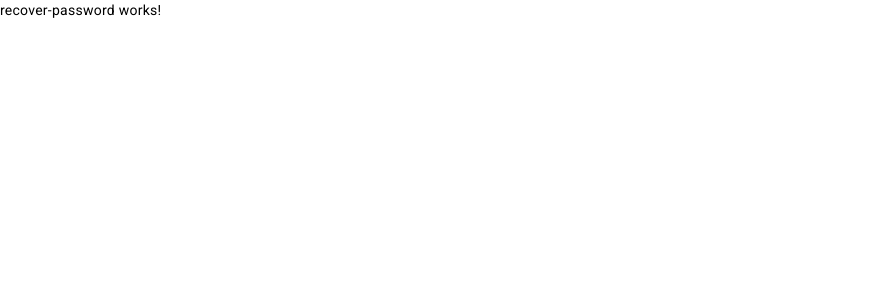
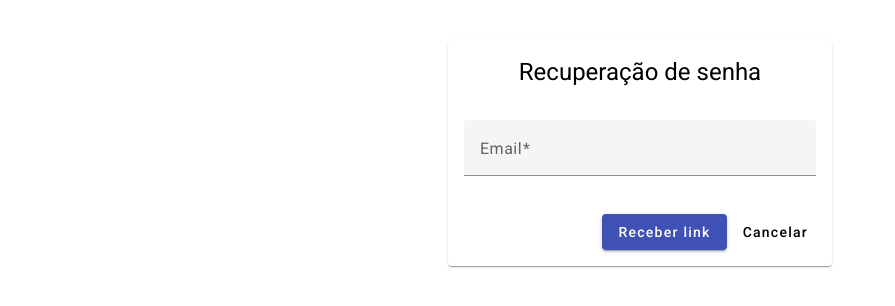
Before and after one commit to leandroltfx/free-chat-front-angular, an Angular app: page /recover-password in a window 1280 px wide. Shown: the top 306 px of the page, without its empty margins (0-895 px from the left). Built offline with nearby package versions, Linux system fonts and the light colour scheme.

Commit message:
criando formulário de recuperação de senha

```diff
--- a/src/app/features/recover-password/recover-password.component.html
+++ b/src/app/features/recover-password/recover-password.component.html
@@ -1 +1,25 @@
-<p>recover-password works!</p>
+<div class="hc-w-30 hc-center hc-ptop-5">
+    <mat-card>
+        <header class="hc-txt-center hc-ptop-2">
+            <h1>Recuperação de senha</h1>
+        </header>
+        <mat-card-content class="hc-ptop-2">
+            <form [formGroup]="recoverPasswordForm" (submit)="sendLinktoEmail()">
+                <mat-form-field class="hc-w-100 hc-ptop-2">
+                    <mat-label>Email</mat-label>
+                    <input matInput formControlName="email" required>
+                    <mat-error *ngIf="recoverPasswordForm.controls['email'].hasError('required')">
+                        Informe o seu email
+                    </mat-error>
+                    <mat-error *ngIf="recoverPasswordForm.controls['email'].hasError('pattern')">
+                        Email inválido
+                    </mat-error>
+                </mat-form-field>
+                <footer class="hc-txt-right hc-ptop-2">
+                    <button type="submit" mat-raised-button color="primary" class="hc-mright-1">Receber link</button>
+                    <button type="button" mat-button [routerLink]="['/login']">Cancelar</button>
+                </footer>
+            </form>
+        </mat-card-content>
+    </mat-card>
+</div>
--- a/src/app/features/recover-password/recover-password.component.ts
+++ b/src/app/features/recover-password/recover-password.component.ts
@@ -1,4 +1,5 @@
 import { Component } from '@angular/core';
+import { FormBuilder, FormGroup, Validators } from '@angular/forms';
 
 @Component({
   selector: 'hc-recover-password',
@@ -7,4 +8,28 @@ import { Component } from '@angular/core';
 })
 export class RecoverPasswordComponent {
 
+  private _patternEmail: RegExp = /^[a-zA-Z0-9._%+-]+@[a-zA-Z0-9.-]+\.[a-zA-Z]{2,}$/;
+
+  public recoverPasswordForm!: FormGroup;
+
+  constructor(
+    private readonly _formBuilder: FormBuilder,
+  ) {}
+
+  ngOnInit(): void {
+    this.recoverPasswordForm = this._buildRecoverPasswordForm();
+  }
+
+  private _buildRecoverPasswordForm(): FormGroup {
+    return this._formBuilder.group({
+      email: ['', [Validators.required, Validators.pattern(this._patternEmail)]]
+    });
+  }
+
+  public sendLinktoEmail(): void {
+    if (this.recoverPasswordForm.valid) {
+      console.log('send email');
+    }
+  }
+
 }
```
Also changed, not shown: src/app/features/recover-password/recover-password.module.ts (+13 -1 lines), 1 other file (tests, documents, lock files or other folders).
